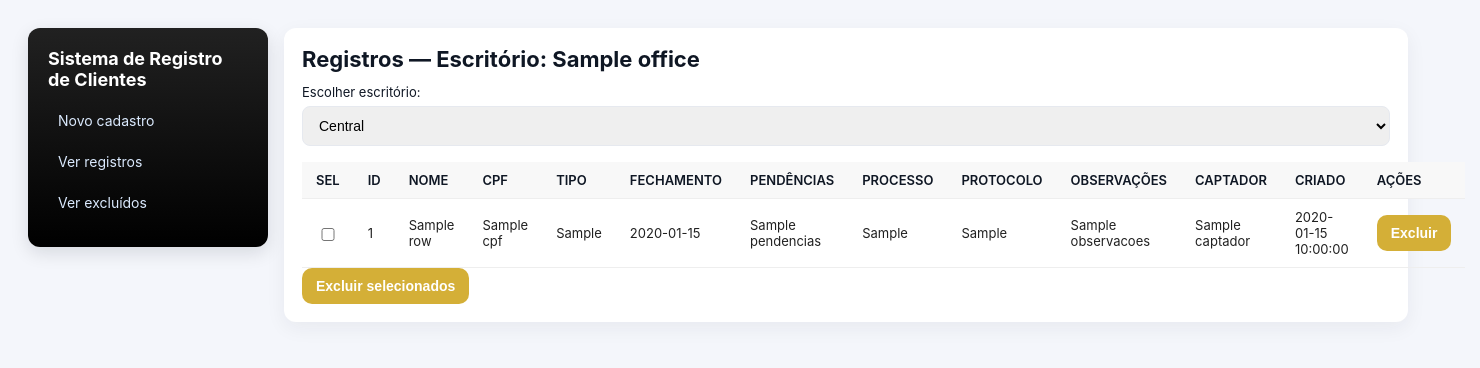
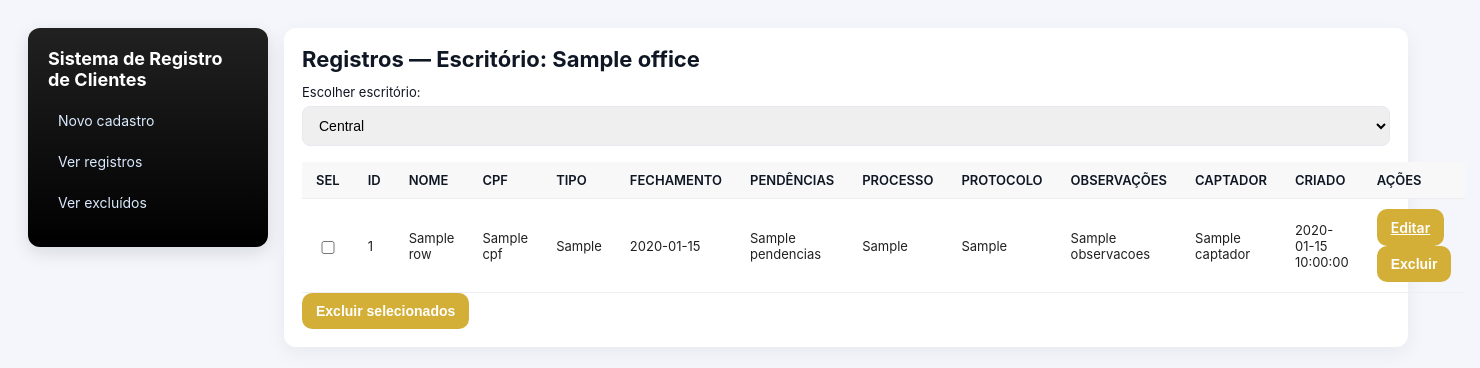
Before and after one commit to bponedev/REGISTRO-DE-CLIENTES, a Python web app: template templates/table.html in a window 1480 px wide. Shown: the top 368 px of the page. Run offline with Jinja, Linux system fonts and the light colour scheme; the template is opened without the code that fills it: most values are stand-ins (such as "Sample title", 1, 10 or a date in 2020).

Commit message:
Update table.html

```diff
--- a/templates/table.html
+++ b/templates/table.html
@@ -75,12 +75,15 @@
             <td>{{ r['captador'] }}</td>
             <td>{{ r['created_at'] }}</td>
          <td>
+  <a class="btn btn-edit" href="/edit?id={{ r['id'] }}&office={{ office }}">Editar</a>
+
   <form action="/delete" method="post" style="display:inline;">
     <input type="hidden" name="id" value="{{ r['id'] }}">
     <input type="hidden" name="office" value="{{ office }}">
     <button class="btn btn-danger" onclick="return confirm('Excluir este cliente?')">Excluir</button>
   </form>
 </td>
+
           </tr>
           {% endfor %}
         </tbody>
```
Lines whose indentation alone changed are shown as unchanged.
